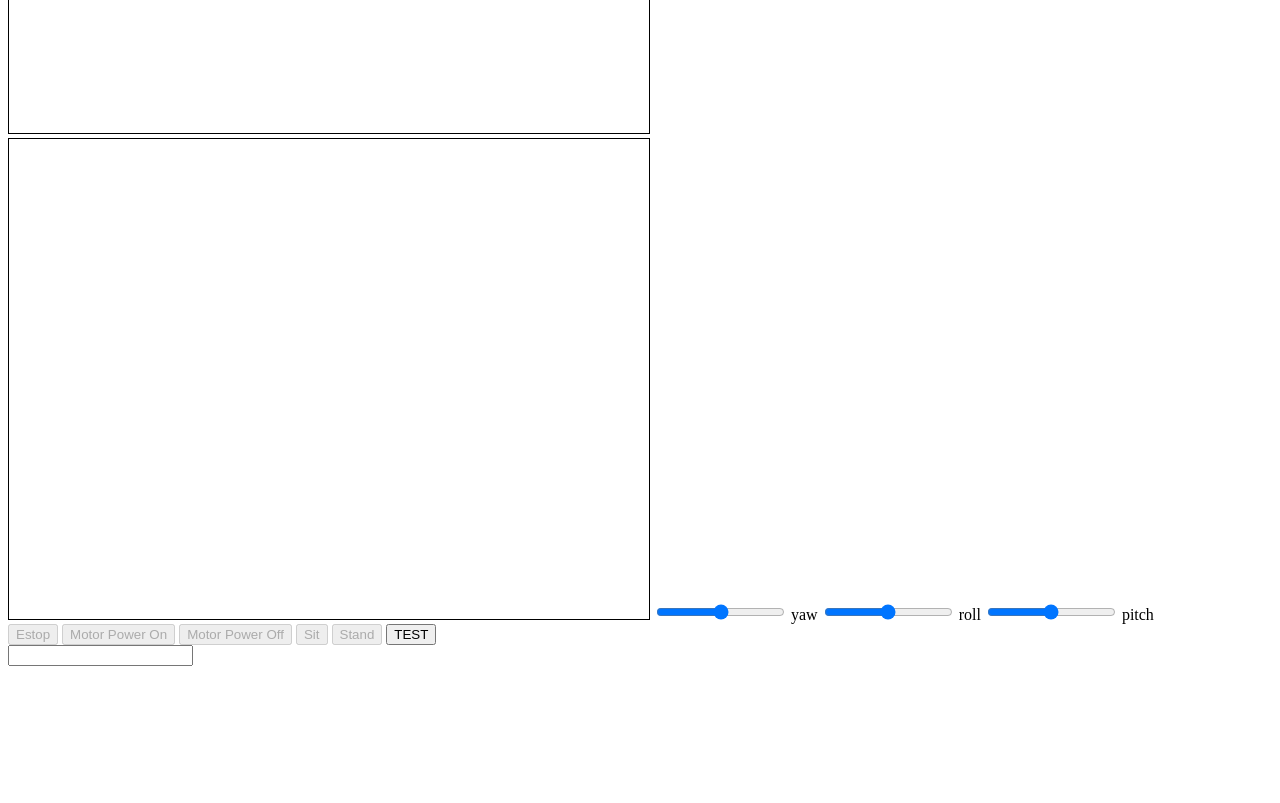
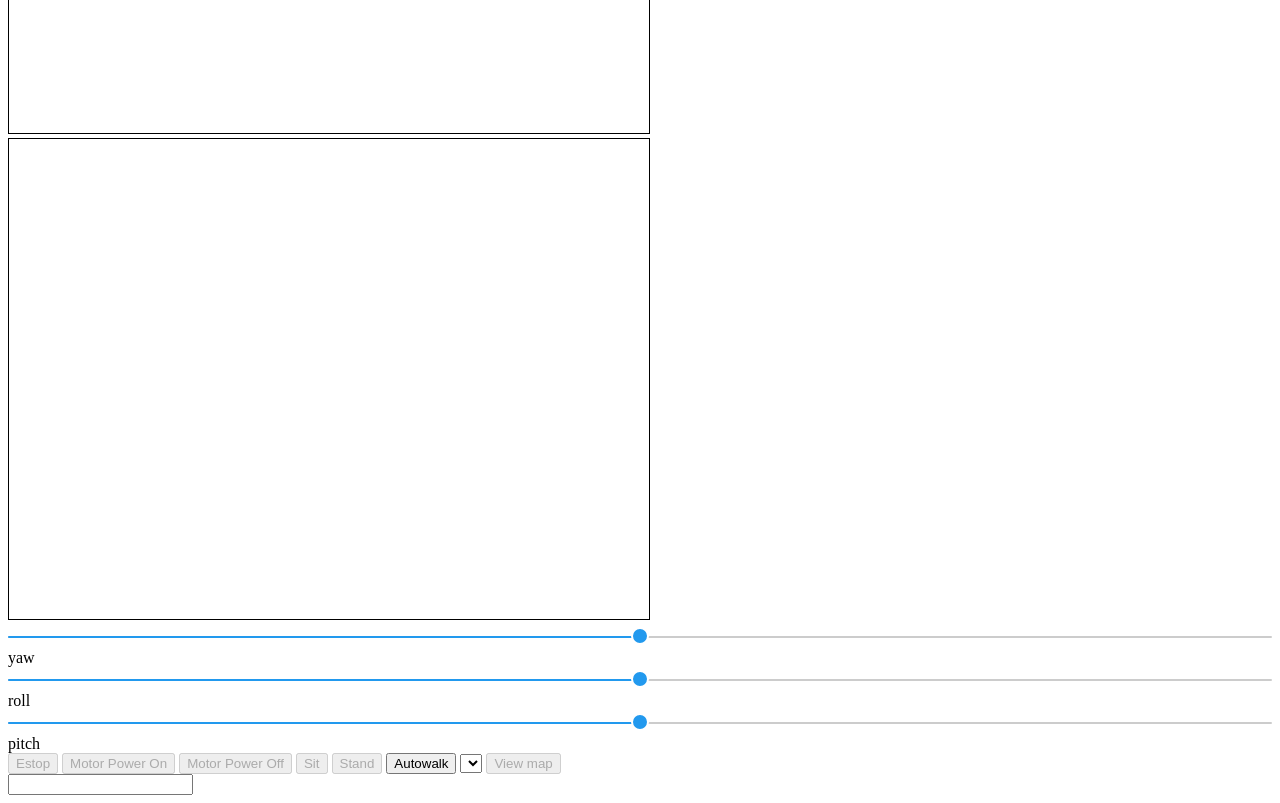
Before and after one commit to hyunjong-VIRNECT/ROBOT-SERVER, a website: page latency_public/release_index.html in a window 1280 px wide. Shown: the part 1560-2363 px from the top of the page. Before the commit the page ends 2234 px from the top, so only its background shows below. Drawn offline with nearby package versions, Linux system fonts and the light colour scheme.

Commit message:
Update release_index.html

```diff
--- a/latency_public/release_index.html
+++ b/latency_public/release_index.html
@@ -13,6 +13,8 @@
     </div>
     <div>
       <canvas id="camera_stream_back" width="640" height="480" style="border: 1px solid black" ></canvas>
+    </div>
+    <div>
       <input id="yaw_slider" type="range"> yaw
       <input id="roll_slider" type="range" > roll
       <input id="pitch_slider" type="range" > pitch
@@ -20,17 +22,22 @@
   </body>
 
   <div>
-    <button type="button" id="btn_spot_control_estop" onclick="spot_control_estop()"         disabled="">Estop</button>
-    <button type="button" id="btn_spot_control_power_on" onclick="spot_control_power_on()"      disabled="">Motor Power On</button>
-    <button type="button" id="btn_spot_control_power_off" onclick="spot_control_power_off()"     disabled="">Motor Power Off</button>
-    <button type="button" id="btn_spot_control_sit" onclick="spot_control_sit()"           disabled="">Sit</button>
-    <button type="button" id="btn_spot_control_stand" onclick="spot_control_stand()"         disabled="">Stand</button>
-    <button type="button" id="btn_socket_test" onclick="socket_test()" >TEST</button>
+    <button type="button" id="btn_spot_control_estop" onclick="spot_control_estop()" disabled="">Estop</button>
+    <button type="button" id="btn_spot_control_power_on" onclick="spot_control_power_on()" disabled="">Motor Power On</button>
+    <button type="button" id="btn_spot_control_power_off" onclick="spot_control_power_off()" disabled="">Motor Power Off</button>
+    <button type="button" id="btn_spot_control_sit" onclick="spot_control_sit()" disabled="">Sit</button>
+    <button type="button" id="btn_spot_control_stand" onclick="spot_control_stand()" disabled="">Stand</button>
+    <button type="button" id="btn_spot_autowalk_list" onclick="get_autowalk_list()" >Autowalk</button>
+    <select id="autowalk_list" onchange="call()"></select>
+    <button id="btn_spot_load_map" onclick="load_autowalk_map()" disabled= "">View map</button>
+  </div>
+
+  <div>
   </div>
 
   <input type = "text" id = "text_battery" value = "" readonly/>
-
+  <script src="https://ajax.googleapis.com/ajax/libs/jquery/3.3.1/jquery.min.js"></script>
+  <script src="/assets/rangeslider-js/dist/rangeslider-js.min.js"></script>
   <script src="/socket.io/socket.io.js"></script>
   <script src="/release_index.js"></script>
-  <script src="/assets/rangeslider-js/dist/rangeslider-js.min.js"></script>
 </html>
```
